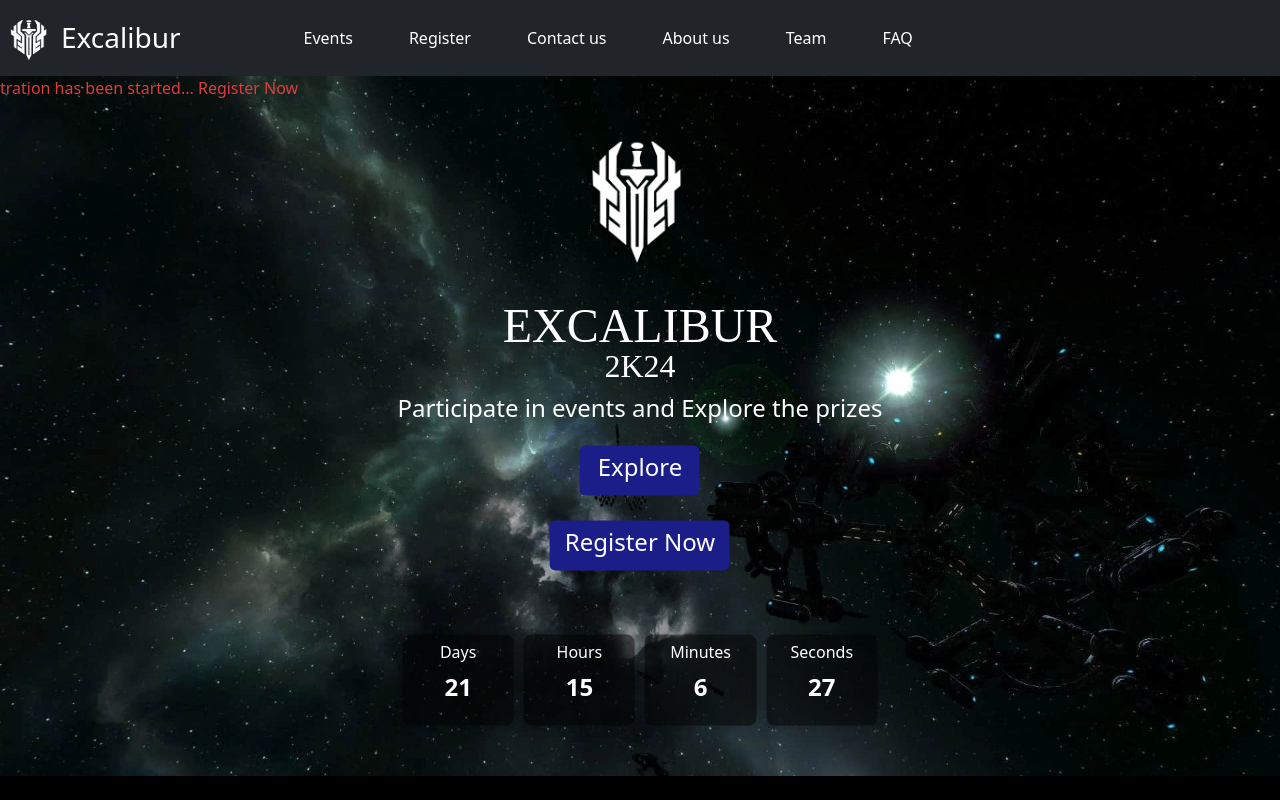
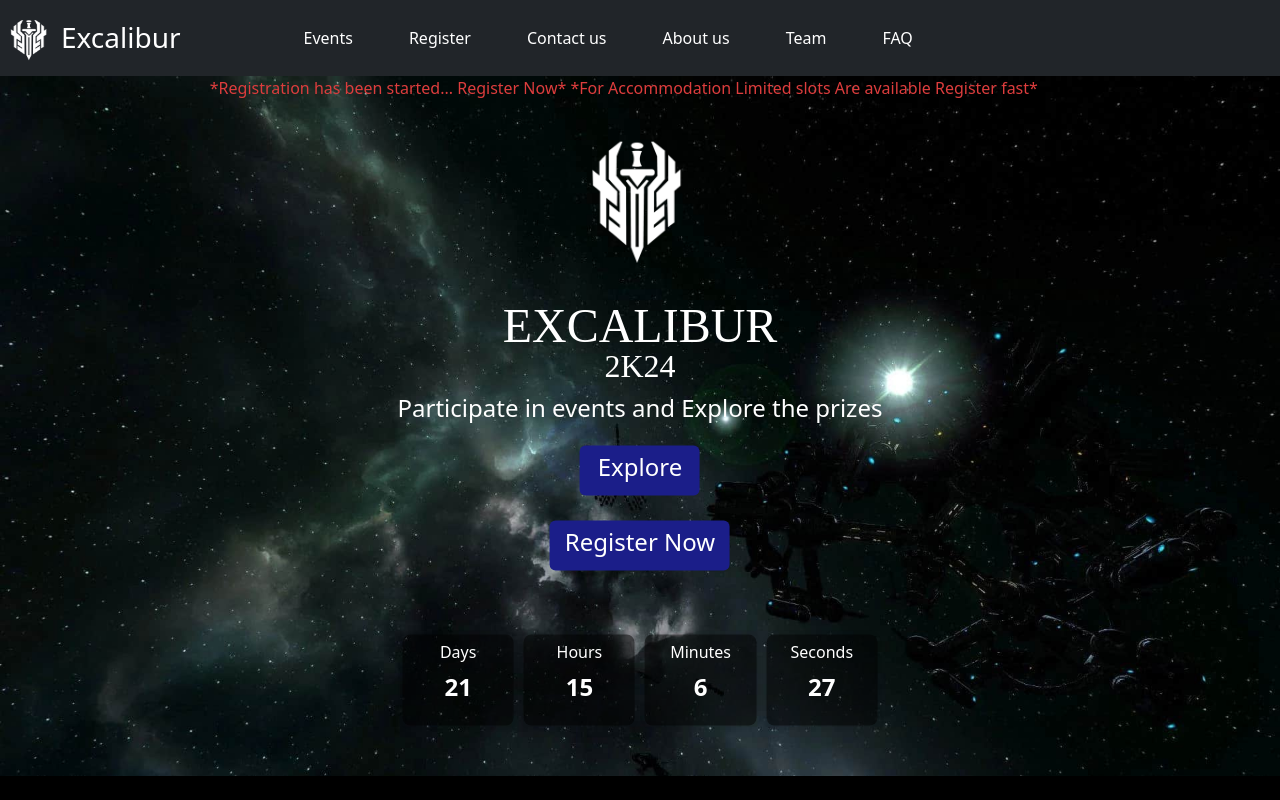
Before and after one commit to omgunjal23/Excaliburar, a React (Create React App) app: page / in a window 1280 px wide. Shown: the top 800 px of the page. Built offline with nearby package versions, Linux system fonts and the light colour scheme; the HTML template or start-up script is replaced by a standard one.

Commit message:
Accommodation

```diff
--- a/src/component/Main.css
+++ b/src/component/Main.css
@@ -89,7 +89,7 @@
   display: inline-block;
   white-space: nowrap;
   transform: translateX(100%);
-  animation: marquee 10s linear infinite;
+  animation: marquee 15s linear infinite;
 }
 
 @keyframes marquee {
--- a/src/component/Main.jsx
+++ b/src/component/Main.jsx
@@ -72,7 +72,7 @@ const Main = () => {
         }}
       >
         <div className="scrolling-line">
-          <span>Registration has been started... Register Now</span>
+          <span>*Registration has been started... Register Now* *For Accommodation Limited slots Are available Register fast*</span>
         </div>
         <img src={Logo} alt="Excalibur Logo" style={{ position: 'absolute', marginTop: "25px", top: '20px', left: '50%', transform: 'translateX(-50%)', width: '150px', height: '150px' }} />
 
--- a/src/component/Register.jsx
+++ b/src/component/Register.jsx
@@ -34,6 +34,9 @@ function Contact() {
         break;
         case 'Option 9':
         window.location.href = 'https://docs.google.com/forms/d/1Gx5g-wd2IdJV-fGfXX0Ub_MC3sEgzxuAHVov_HKeDGg/edit';
+        break;
+        case 'Option 10':
+        window.location.href = 'https://forms.gle/JbV4kPTG1XouwggF8';
         break;
       // Add cases for other options as needed
       default:
@@ -82,6 +85,7 @@ function Contact() {
             <option value="Option 7">Digital Poster Presentation</option>
             <option value="Option 8">Paper Presentation</option>
             <option value="Option 9">Lathe War</option>
+            <option value="Option 10">Accommodation Registration</option>
             {/* Add other options as needed */}
           </select>
         </div>
```
